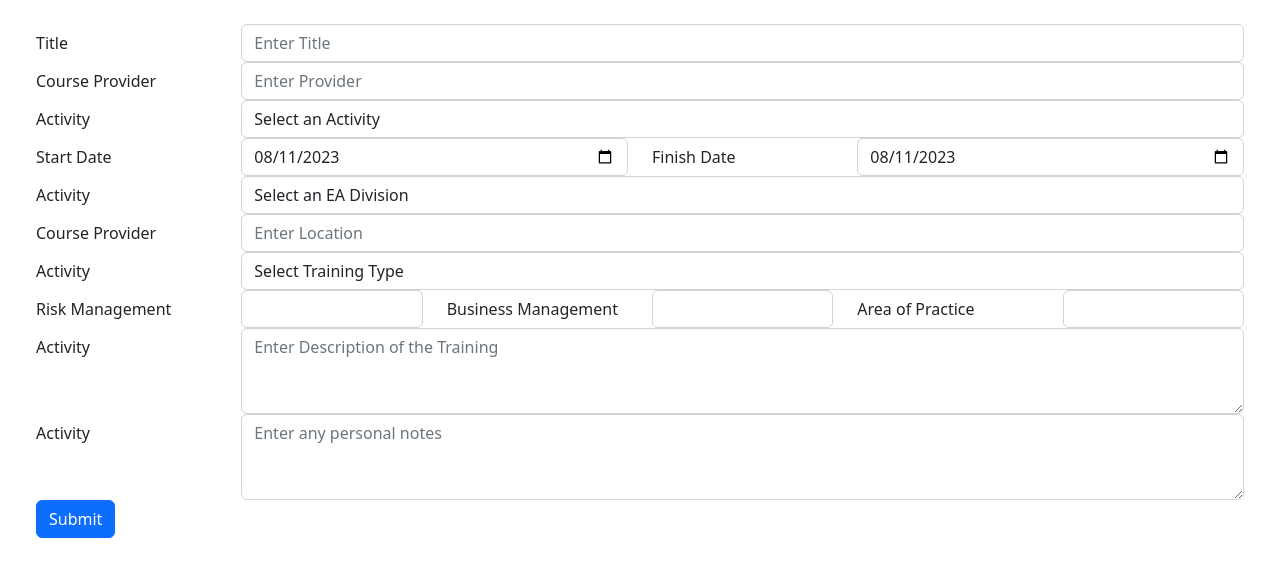
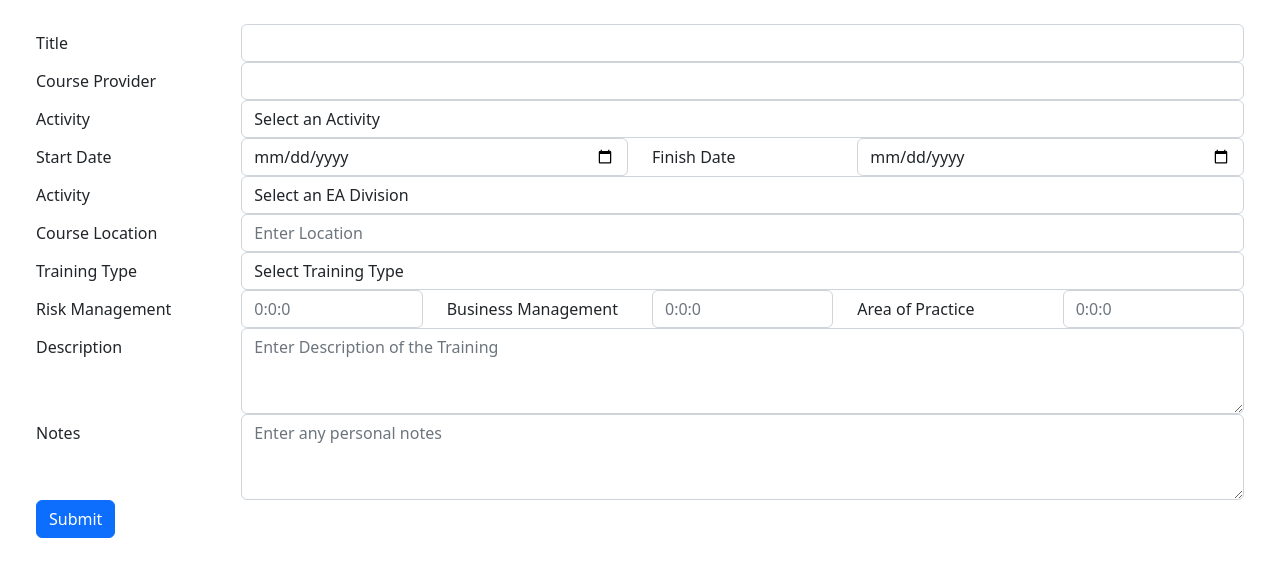
Before and after one commit to microtechno9000/engineering-pd-tracker, a Flask app: page /record-add in a window 1280 px wide. Shown: the part 56-633 px from the top of the page. Run offline with Flask 3, Linux system fonts and the light colour scheme; parts of the project's set-up code (start-up, migrations or seed data) failed here and were passed over; some libraries are stand-ins or nearby versions.

Commit message:
resolved the one to one relationship for record quieries

```diff
--- a/app/__init__.py
+++ b/app/__init__.py
@@ -10,7 +10,7 @@ from app.logs import setuplog
 
 def create_app(config_class=Config):
     # Configure flask logger
-    # noinspection PyUnusedLocal
+    # noinspection PyUnusedLocal,PyPep8Naming
     dictConfig = setuplog(config_class)
 
     # create and configure the app
--- a/app/models/trainingactivity.py
+++ b/app/models/trainingactivity.py
@@ -6,6 +6,8 @@ from app.extensions import db
 
 
 class TrainingActivity(db.Model):
+    __tablename__ = "training_activity"
+
     id = db.Column(db.Integer, primary_key=True)
     activity = db.Column(db.String)
     description = db.Column(db.String)
--- a/app/records/forms.py
+++ b/app/records/forms.py
@@ -2,26 +2,26 @@
 Forms handler for records
 """
 from flask_wtf import FlaskForm
-from wtforms import StringField, SubmitField, IntegerField
-from wtforms.validators import DataRequired
+from wtforms import StringField, SubmitField
+from wtforms.validators import InputRequired
 from wtforms.fields import DateField
 
 
-class NewRecord(FlaskForm):
+class FormRecord(FlaskForm):
     """
     New Record form
     """
-    recordTitle = StringField('recordTitle', validators=[DataRequired()])
-    recordProvider = StringField('recordProvider', validators=[DataRequired()])
-    recordActivity = StringField('recordActivity', validators=[DataRequired()])
-    recordStartDate = DateField('recordStartDate', format='%Y-%m-%d')
-    recordFinishDate = DateField('recordFinishDate', format='%Y-%m-%d')
-    recordDivision = StringField('recordDivision', validators=[DataRequired()])
-    recordLocation = StringField('recordLocation', validators=[DataRequired()])
-    recordType = StringField('recordType', validators=[DataRequired()])
-    recordTimeRisk = IntegerField('recordTimeRisk', validators=[DataRequired()])
-    recordTimeMgmt = IntegerField('recordTimeMgmt', validators=[DataRequired()])
-    recordTimeAop = IntegerField('recordTimeAop', validators=[DataRequired()])
-    recordDescription = StringField('recordDescription', validators=[DataRequired()])
-    recordNotes = StringField('recordNotes', validators=[DataRequired()])
+    recordTitle = StringField('recordTitle', validators=[InputRequired()])
+    recordProvider = StringField('recordProvider', validators=[InputRequired()])
+    recordActivity = StringField('recordActivity', validators=[InputRequired()])
+    recordStartDate = DateField('recordStartDate', format='%Y-%m-%d', validators=[InputRequired()])
+    recordFinishDate = DateField('recordFinishDate', format='%Y-%m-%d', validators=[InputRequired()])
+    recordDivision = StringField('recordDivision', validators=[InputRequired()])
+    recordLocation = StringField('recordLocation', validators=[InputRequired()])
+    recordType = StringField('recordType', validators=[InputRequired()])
+    recordTimeRisk = StringField('recordTimeRisk', validators=[InputRequired()])
+    recordTimeMgmt = StringField('recordTimeMgmt', validators=[InputRequired()])
+    recordTimeAop = StringField('recordTimeAop', validators=[InputRequired()])
+    recordDescription = StringField('recordDescription', validators=[InputRequired()])
+    recordNotes = StringField('recordNotes', validators=[InputRequired()])
     submit = SubmitField('Submit')
--- a/app/records/routes.py
+++ b/app/records/routes.py
@@ -1,45 +1,91 @@
 """
 Routes for records pages
 """
-from flask import render_template, request, redirect
-from datetime import date
+from flask import render_template, request, redirect, current_app
+from datetime import date, datetime, timedelta
+from flask_sqlalchemy import get_debug_queries
 
 from app.records import blueprint_records
 from app.models.record import Record
 from app.models.trainingtype import TrainingType
 from app.models.trainingactivity import TrainingActivity
-from app.models.trainingeadivision import TrainingDivision
-from app.records.forms import NewRecord
+from app.models.trainingdivision import TrainingDivision
+from app.records.forms import FormRecord
+from app.extensions import db
 
 
 @blueprint_records.route('/records')
 def view_records():
     records = Record.query.all()
+
+    info = get_debug_queries()[0]
+    print(info.statement, info.parameters)
+
     return render_template('records.html', records=records)
 
 
 @blueprint_records.route('/record-add', methods=('GET', 'POST'))
 def add_record():
-    record_form = NewRecord()
+    # new record WTForm validation
+    recordform = FormRecord()
+    # get today's date
+    date_today = date.today()
 
-    if request.method == 'POST':
-        record_form.validate_on_submit()
+    current_app.logger.debug(request.form)
 
-        # app.logger.debug(request.form)
+    if recordform.validate_on_submit():
+        current_app.logger.debug(request.form)
+        current_app.logger.debug("POST - proces data")
+
+        # set the dates in datetime format
+        date_start = datetime.strptime(request.form['recordStartDate'], "%Y-%m-%d")
+        date_finish = datetime.strptime(request.form['recordFinishDate'], "%Y-%m-%d")
+        date_expire = date_finish + timedelta(days=(365 * 3))
+        # total duration, sum of each area
+        time_risk = datetime.strptime(request.form['recordTimeRisk'], "%H:%M:%S")
+        time_business = datetime.strptime(request.form['recordTimeBusiness'], "%H:%M:%S")
+        time_aop = datetime.strptime(request.form['recordTimeAop'], "%H:%M:%S")
+        duration = time_risk
+        # link to foreign tables
+        training_type = TrainingType().query.filter_by(type=request.form['recordType']).first()
+        training_activity = TrainingActivity.query.filter_by(activity=request.form['recordActivity']).first()
+        training_division = TrainingDivision.query.filter_by(division=request.form['recordDivision']).first()
+
+        # set the new record datatype
+        newrecord = Record()
+        newrecord.date_start = date_start
+        newrecord.date_finish = date_finish
+        newrecord.date_expire = date_expire
+        newrecord.title = request.form['recordTitle']
+        newrecord.description = request.form['recordDescription']
+        newrecord.notes = request.form['recordNotes']
+        newrecord.training_provider = request.form['recordProvider']
+        newrecord.training_location = request.form['recordLocation']
+        newrecord.duration = duration.time()
+        newrecord.duration_risk = time_risk.time()
+        newrecord.duration_business = time_business.time()
+        newrecord.duration_practice = time_aop.time()
+        newrecord.training_type_id = training_type.id
+        newrecord.training_activity_id = training_activity.id
+        newrecord.training_division_id = training_division.id
+
+        current_app.logger.debug(newrecord)
 
         # save data to DB
+        db.session.add(newrecord)
+        db.session.commit()
+        # return to record page
         return redirect('/records')
     else:
+        current_app.logger.debug("GET - no valid POST data")
+
         # get form values
         trg_activity = TrainingActivity.query.all()
         trg_type = TrainingType.query.all()
         trg_division = TrainingDivision.query.all()
 
-        # get today's date
-        date_today = date.today()
-
         return render_template('record_add.html',
-                               form=record_form,
+                               form=recordform,
                                trg_type=trg_type, trg_activity=trg_activity, trg_division=trg_division,
                                date_today=date_today)
 
--- a/app/records/templates/record_add.html
+++ b/app/records/templates/record_add.html
@@ -11,7 +11,7 @@
                     Title
                 </label>
                 <div class="col-sm-10">
-                    <input type="text" class="form-control" id="recordTitle" placeholder="Enter Title">
+                    {{ form.recordTitle(class="form-control") }}
                 </div>
             </div>
             <div class="form-group row">
@@ -19,7 +19,7 @@
                     Course Provider
                 </label>
                 <div class="col-sm-10">
-                    <input type="text" class="form-control" id="recordProvider" placeholder="Enter Provider">
+                    {{ form.recordProvider(class="form-control") }}
                 </div>
             </div>
             <div class="form-group row">
@@ -27,7 +27,7 @@
                     Activity
                 </label>
                 <div class="col-sm-10">
-                    <select id="recordActivity" class="form-control">
+                    <select name="recordActivity" id="recordActivity" class="form-control">
                         <option selected>Select an Activity</option>
                         {% for activity in trg_activity %}
                             <option>{{ activity.activity }}</option>
@@ -40,13 +40,13 @@
                     Start Date
                 </label>
                 <div class="col-sm-4">
-                    <input type="date" class="form-control" id="recordStartDate" value="{{ date_today }}">
+                    {{ form.recordStartDate(class="form-control") }}
                 </div>
                 <label for="recordFinishDate" class="col-sm-2 col-form-label">
                     Finish Date
                 </label>
                 <div class="col-sm-4">
-                    <input type="date" class="form-control" id="recordFinishDate" value="{{ date_today }}">
+                    {{ form.recordFinishDate(class="form-control") }}
                 </div>
             </div>
             <div class="form-group row">
@@ -54,7 +54,7 @@
                     Activity
                 </label>
                 <div class="col-sm-10">
-                    <select id="recordDivision" class="form-control">
+                    <select name="recordDivision" id="recordDivision" class="form-control">
                         <option selected>Select an EA Division</option>
                         {% for division in trg_division %}
                             <option>{{ division.division }}</option>
@@ -64,18 +64,18 @@
             </div>
             <div class="form-group row">
                 <label for="recordLocation" class="col-sm-2 col-form-label">
-                    Course Provider
+                    Course Location
                 </label>
                 <div class="col-sm-10">
-                    <input type="text" class="form-control" id="recordLocation" placeholder="Enter Location">
+                    <input type="text" class="form-control" name="recordLocation" id="recordLocation" placeholder="Enter Location">
                 </div>
             </div>
             <div class="form-group row">
                 <label for="recordType" class="col-sm-2 col-form-label">
-                    Activity
+                    Training Type
                 </label>
                 <div class="col-sm-10">
-                    <select id="recordType" class="form-control">
+                    <select name="recordType" id="recordType" class="form-control">
                         <option selected>Select Training Type</option>
                         {% for type in trg_type %}
                             <option>{{ type.type }}</option>
@@ -88,35 +88,35 @@
                     Risk Management
                 </label>
                 <div class="col-sm-2">
-                    <input type="number" class="form-control" id="recordTimeRisk" min="0" max="200">
+                    <input type="text" class="form-control" name="recordTimeRisk" id="recordTimeRisk" placeholder="0:0:0">
                 </div>
-                <label for="recordTimeMgmt" class="col-sm-2 col-form-label">
+                <label for="recordTimeBusiness" class="col-sm-2 col-form-label">
                     Business Management
                 </label>
                 <div class="col-sm-2">
-                    <input type="number" class="form-control" id="recordTimeMgmt" min="0" max="200">
+                    <input type="text" class="form-control" name="recordTimeBusiness" id="recordTimeBusiness" placeholder="0:0:0">
                 </div>
                 <label for="recordTimeAop" class="col-sm-2 col-form-label">
                     Area of Practice
                 </label>
                 <div class="col-sm-2">
-                    <input type="number" class="form-control" id="recordTimeAop" min="0" max="200">
+                    <input type="text" class="form-control" name="recordTimeAop" id="recordTimeAop" placeholder="0:0:0">
                 </div>
             </div>
             <div class="form-group row">
                 <label for="recordDescription" class="col-sm-2 col-form-label">
-                    Activity
+                    Description
                 </label>
                 <div class="col-sm-10">
-                    <textarea class="form-control" id="recordDescription" placeholder="Enter Description of the Training" rows="3"></textarea>
+                    <textarea class="form-control" name="recordDescription" id="recordDescription" placeholder="Enter Description of the Training" rows="3"></textarea>
                 </div>
             </div>
             <div class="form-group row">
                 <label for="recordNotes" class="col-sm-2 col-form-label">
-                    Activity
+                    Notes
                 </label>
                 <div class="col-sm-10">
-                    <textarea class="form-control" id="recordNotes" placeholder="Enter any personal notes" rows="3"></textarea>
+                    <textarea class="form-control" name="recordNotes" id="recordNotes" placeholder="Enter any personal notes" rows="3"></textarea>
                 </div>
             </div>
             <button type="submit" class="btn btn-primary">Submit</button>
```
Also changed, not shown: app/migrations/versions/a644232fe039_record_table.py (+7 -6 lines), app/models/record.py (+18 -3 lines), app/records/templates/records.html (+4 -4 lines), app/models/trainingdivision.py (renamed from app/models/trainingeadivision.py), 3 other files.
